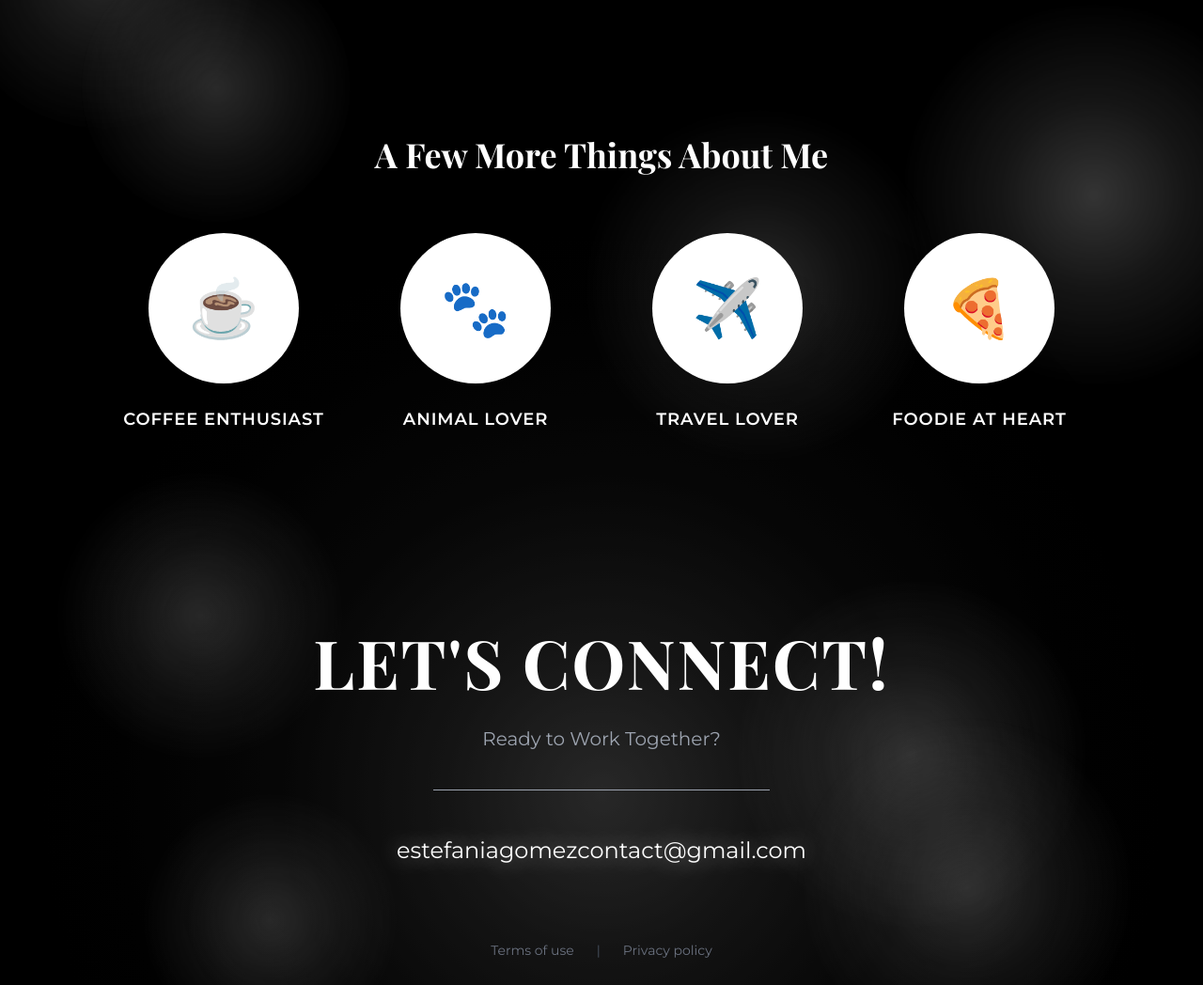
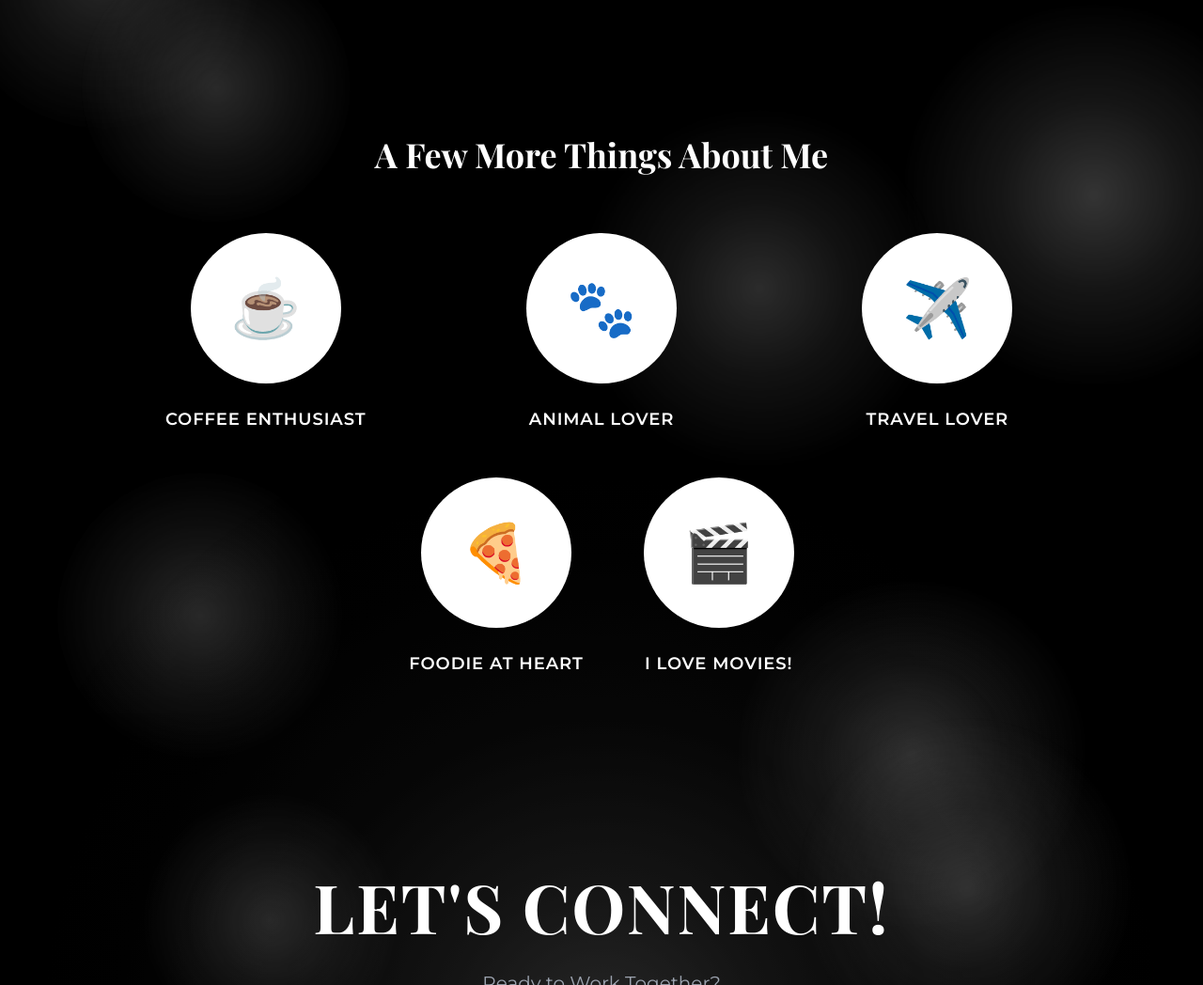
Before and after one commit to tefa200116/portfolio, a plain HTML site: page about.html in a window 1280 px wide. Shown: the part 1179-2227 px from the top of the page at 94% size. Drawn offline with nearby package versions, Linux system fonts and the light colour scheme.

Commit message:
Add 'I love Movies!' and reorganize fun facts into 3-2 layout

```diff
--- a/about.html
+++ b/about.html
@@ -375,7 +375,8 @@
                     A Few More Things About Me
                 </h2>
 
-                <div class="grid grid-cols-2 md:grid-cols-4 gap-8 md:gap-12">
+                <!-- First Row: 3 items -->
+                <div class="grid grid-cols-1 md:grid-cols-3 gap-8 md:gap-12 mb-8 md:mb-12">
 
                     <!-- Fun Fact 1 -->
                     <div class="flex flex-col items-center fade-in-scroll">
@@ -407,6 +408,11 @@
                         </h3>
                     </div>
 
+                </div>
+
+                <!-- Second Row: 2 items centered -->
+                <div class="flex flex-col md:flex-row justify-center items-center gap-8 md:gap-16">
+
                     <!-- Fun Fact 4 -->
                     <div class="flex flex-col items-center fade-in-scroll">
                         <div class="circle-card w-32 h-32 md:w-40 md:h-40 rounded-full bg-white flex items-center justify-center mb-6 overflow-hidden">
@@ -414,6 +420,16 @@
                         </div>
                         <h3 class="text-base md:text-lg font-semibold uppercase tracking-wider text-white text-center">
                             Foodie at Heart
+                        </h3>
+                    </div>
+
+                    <!-- Fun Fact 5 -->
+                    <div class="flex flex-col items-center fade-in-scroll">
+                        <div class="circle-card w-32 h-32 md:w-40 md:h-40 rounded-full bg-white flex items-center justify-center mb-6 overflow-hidden">
+                            <span class="text-5xl md:text-6xl">🎬</span>
+                        </div>
+                        <h3 class="text-base md:text-lg font-semibold uppercase tracking-wider text-white text-center">
+                            I love Movies!
                         </h3>
                     </div>
 
```
